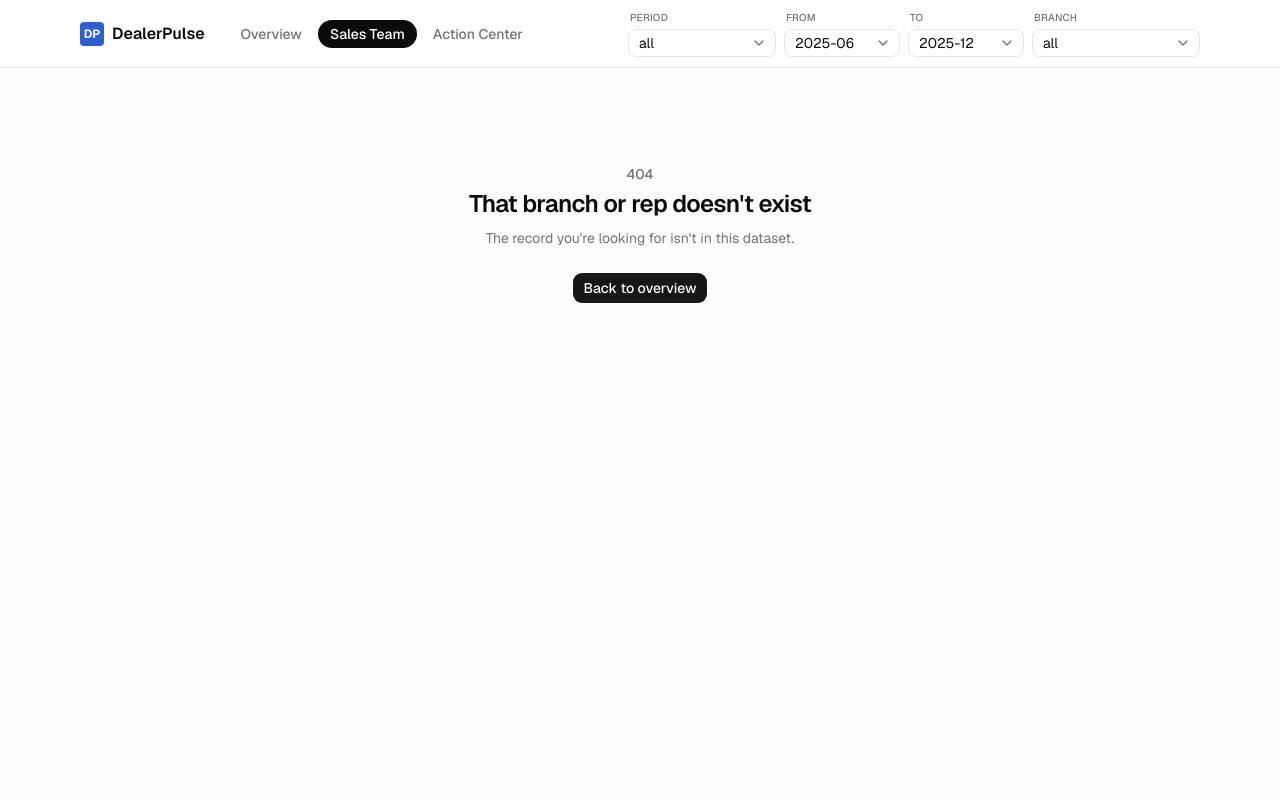
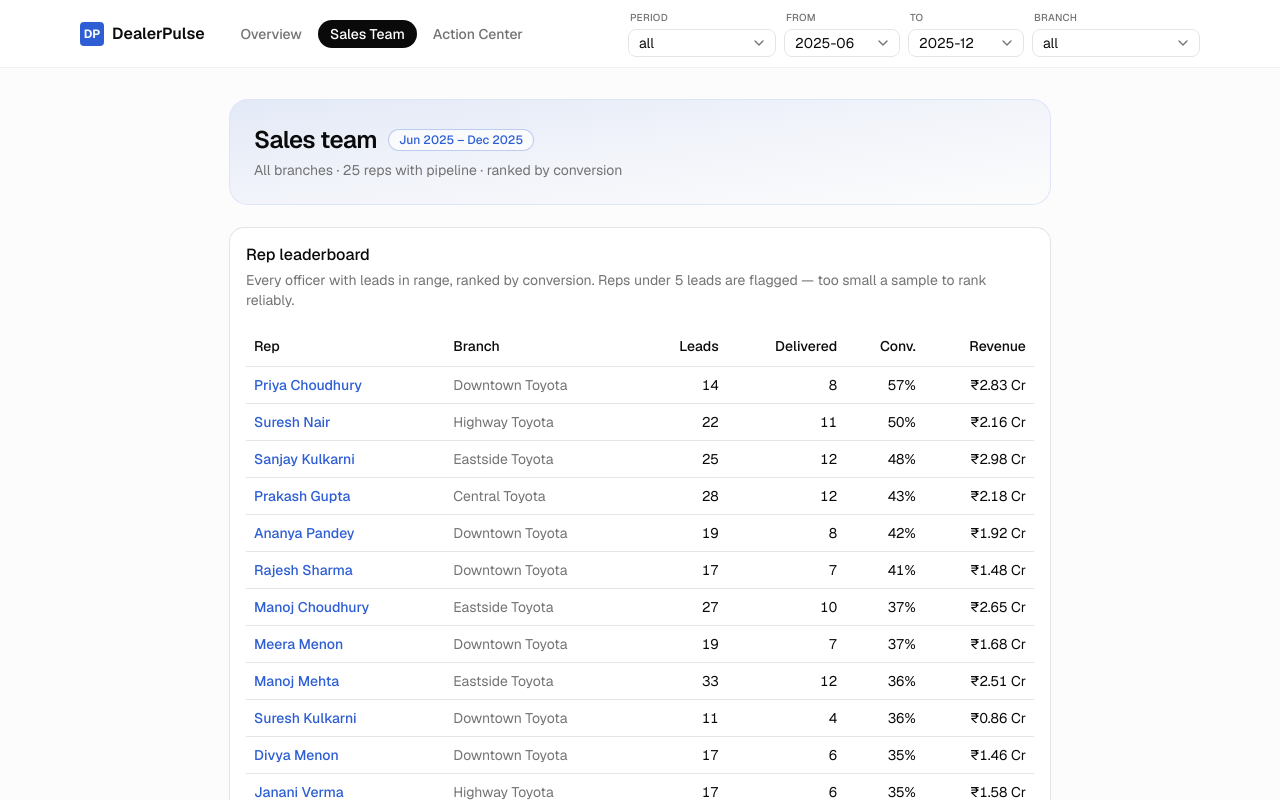
Before and after one commit to RedWaffle007/dealerpulse, a Next.js app in the folder dealerpulse/: page /reps in a window 1280 px wide. Before the commit this address had no page. Shown: the top 800 px of the page. Built offline with nearby package versions, Linux system fonts and the light colour scheme.

Commit message:
feat(insights): add company reps view, loss reason-by-stage matrix, model mix, and manager scorecard

```diff
--- a/dealerpulse/src/app/branches/[branchId]/page.tsx
+++ b/dealerpulse/src/app/branches/[branchId]/page.tsx
@@ -1,4 +1,3 @@
-import Link from "next/link";
 import { notFound } from "next/navigation";
 import { getDataset, getIndexes } from "@/lib/data";
 import {
@@ -7,6 +6,7 @@ import {
   funnel,
   lossAnalysis,
   sourceQuality,
+  modelConcentration,
   repLeaderboard,
   actionItems,
   velocity,
@@ -21,11 +21,17 @@ import {
 } from "@/lib/format";
 import type { Filter } from "@/lib/types";
 import { KpiCard, type KpiTone } from "@/components/dashboard/kpi-card";
+import { PageHero } from "@/components/layout/page-hero";
 import { AttainmentChart } from "@/components/charts/attainment-chart";
 import { FunnelBars } from "@/components/dashboard/funnel-bars";
 import { ActionList } from "@/components/dashboard/action-list";
 import { RepTable } from "@/components/dashboard/rep-table";
-import { LossByStage, SourceTable } from "@/components/dashboard/insight-tables";
+import {
+  LossByStage,
+  LossMatrix,
+  ModelConcentration,
+  SourceTable,
+} from "@/components/dashboard/insight-tables";
 import {
   Card,
   CardContent,
@@ -48,6 +54,9 @@ export default async function BranchPage(
   const idx = getIndexes();
   const branch = idx.branchById.get(branchId);
   if (!branch) notFound();
+  const manager = d.sales_reps.find(
+    (r) => r.branch_id === branchId && r.role === "branch_manager",
+  );
 
   const sp = await props.searchParams;
   const base = parseFilter(
@@ -65,6 +74,7 @@ export default async function BranchPage(
   const steps = funnel(d, f);
   const loss = lossAnalysis(d, f);
   const sources = sourceQuality(d, f);
+  const models = modelConcentration(d, f);
   const reps = repLeaderboard(d, idx, f);
   const actions = actionItems(d, idx, f);
   const v = velocity(d, f);
@@ -72,17 +82,20 @@ export default async function BranchPage(
 
   return (
     <main className="mx-auto max-w-6xl px-4 py-6 md:py-8">
-      <div className="mb-4 text-sm">
-        <Link href={`/?${qs}`} className="text-muted-foreground hover:text-foreground">
-          ← Overview
-        </Link>
-      </div>
-      <header className="mb-6">
-        <h1 className="text-2xl font-semibold tracking-tight">{branch.name}</h1>
-        <p className="text-muted-foreground text-sm">
-          {branch.city} · {formatMonth(base.from)} – {formatMonth(base.to)}
-        </p>
-      </header>
+      <PageHero
+        title={branch.name}
+        period={`${formatMonth(base.from)} – ${formatMonth(base.to)}`}
+        backHref={`/?${qs}`}
+        backLabel="Overview"
+      >
+        {branch.city}
+        {manager && (
+          <>
+            {" · "}Branch manager:{" "}
+            <span className="font-medium text-foreground">{manager.name}</span>
+          </>
+        )}
+      </PageHero>
 
       <section className="grid grid-cols-2 gap-3 md:grid-cols-3 lg:grid-cols-6">
         <KpiCard
@@ -130,7 +143,9 @@ export default async function BranchPage(
             <CardDescription>{actions.length} open leads flagged</CardDescription>
           </CardHeader>
           <CardContent>
-            <ActionList items={actions.slice(0, 6)} showBranch={false} />
+            <div className="max-h-[22rem] overflow-y-auto pr-1">
+              <ActionList items={actions} showBranch={false} />
+            </div>
           </CardContent>
         </Card>
       </div>
@@ -152,6 +167,31 @@ export default async function BranchPage(
           </CardHeader>
           <CardContent>
             <LossByStage loss={loss} />
+          </CardContent>
+        </Card>
+      </div>
+
+      <div className="mt-6 grid gap-6 lg:grid-cols-2">
+        <Card>
+          <CardHeader>
+            <CardTitle>Loss reasons by stage</CardTitle>
+            <CardDescription>
+              Cross-tab of why deals die and where — the hotspot names the fix
+            </CardDescription>
+          </CardHeader>
+          <CardContent>
+            <LossMatrix loss={loss} />
+          </CardContent>
+        </Card>
+        <Card>
+          <CardHeader>
+            <CardTitle>Revenue by model</CardTitle>
+            <CardDescription>
+              Where realized revenue concentrates across the line-up
+            </CardDescription>
+          </CardHeader>
+          <CardContent>
+            <ModelConcentration rows={models} />
           </CardContent>
         </Card>
       </div>
--- /dev/null
+++ b/dealerpulse/src/app/reps/page.tsx
@@ -0,0 +1,66 @@
+import { getDataset, getIndexes } from "@/lib/data";
+import { repLeaderboard } from "@/lib/metrics";
+import { parseFilter } from "@/lib/filter";
+import { formatMonth } from "@/lib/format";
+import type { Filter } from "@/lib/types";
+import { PageHero } from "@/components/layout/page-hero";
+import { RepTable } from "@/components/dashboard/rep-table";
+import {
+  Card,
+  CardContent,
+  CardDescription,
+  CardHeader,
+  CardTitle,
+} from "@/components/ui/card";
+
+/** Company-wide sales-officer leaderboard — every rep across all branches, one screen. */
+export default async function RepsIndexPage(props: PageProps<"/reps">) {
+  const d = getDataset();
+  const idx = getIndexes();
+  const sp = await props.searchParams;
+  const base = parseFilter(
+    {
+      from: typeof sp.from === "string" ? sp.from : undefined,
+      to: typeof sp.to === "string" ? sp.to : undefined,
+      branch: typeof sp.branch === "string" ? sp.branch : undefined,
+    },
+    idx.months,
+  );
+  const f: Filter = { months: base.months, branchId: base.branchId };
+  const qs = new URLSearchParams({ from: base.from, to: base.to }).toString();
+
+  const reps = repLeaderboard(d, idx, f);
+
+  return (
+    <main className="mx-auto max-w-6xl px-4 py-6 md:py-8">
+      <PageHero
+        title="Sales team"
+        period={`${formatMonth(base.from)} – ${formatMonth(base.to)}`}
+      >
+        {base.branchId
+          ? idx.branchById.get(base.branchId)?.name
+          : "All branches"}{" "}
+        · {reps.length} reps with pipeline · ranked by conversion
+      </PageHero>
+
+      <Card>
+        <CardHeader>
+          <CardTitle>Rep leaderboard</CardTitle>
+          <CardDescription>
+            Every officer with leads in range, ranked by conversion. Reps under 5
+            leads are flagged — too small a sample to rank reliably.
+          </CardDescription>
+        </CardHeader>
+        <CardContent>
+          <RepTable rows={reps} qs={qs} showBranch />
+        </CardContent>
+      </Card>
+
+      <p className="mt-6 text-xs text-muted-foreground">
+        Branch managers don&apos;t carry individual pipeline in this dataset —
+        their accountability unit is the branch, so a manager&apos;s scorecard is
+        their branch page.
+      </p>
+    </main>
+  );
+}
--- a/dealerpulse/src/components/dashboard/insight-tables.tsx
+++ b/dealerpulse/src/components/dashboard/insight-tables.tsx
@@ -1,5 +1,5 @@
-import type { LossAnalysis, SourceRow } from "@/lib/metrics";
-import { formatCrore, formatINR, formatPct, stageLabel } from "@/lib/format";
+import type { LossAnalysis, ModelRow, SourceRow } from "@/lib/metrics";
+import { formatCrore, formatINR, formatInt, formatPct, stageLabel } from "@/lib/format";
 import {
   Table,
   TableBody,
@@ -41,6 +41,100 @@ export function LossByStage({ loss }: { loss: LossAnalysis }) {
   );
 }
 
+/** Reason × stage cross-tab: which reason kills deals at which stage. */
+export function LossMatrix({ loss }: { loss: LossAnalysis }) {
+  const { stages, rows } = loss.matrix;
+  if (rows.length === 0) {
+    return (
+      <p className="text-muted-foreground py-6 text-center text-sm">
+        No lost leads in this view.
+      </p>
+    );
+  }
+  // Peak single cell drives the red-tint intensity, so the hotspot pops.
+  const peak = Math.max(
+    1,
+    ...rows.flatMap((r) => stages.map((s) => r.cells[s] ?? 0)),
+  );
+  return (
+    <div className="overflow-x-auto">
+      <Table>
+        <TableHeader>
+          <TableRow>
+            <TableHead>Reason</TableHead>
+            {stages.map((s) => (
+              <TableHead key={s} className="text-right">
+                {stageLabel(s)}
+              </TableHead>
+            ))}
+            <TableHead className="text-right">Total</TableHead>
+          </TableRow>
+        </TableHeader>
+        <TableBody>
+          {rows.map((r) => (
+            <TableRow key={r.reason}>
+              <TableCell className="font-medium">{r.reason}</TableCell>
+              {stages.map((s) => {
+                const c = r.cells[s] ?? 0;
+                return (
+                  <TableCell
+                    key={s}
+                    className="text-right tabular-nums"
+                    style={
+                      c > 0
+                        ? { background: `color-mix(in oklch, var(--destructive) ${Math.round((c / peak) * 55)}%, transparent)` }
+                        : undefined
+                    }
+                  >
+                    {c > 0 ? c : <span className="text-muted-foreground/40">·</span>}
+                  </TableCell>
+                );
+              })}
+              <TableCell className="text-right font-medium tabular-nums">
+                {r.total}
+              </TableCell>
+            </TableRow>
+          ))}
+        </TableBody>
+      </Table>
+    </div>
+  );
+}
+
+/** Revenue concentration by model, as share bars (top models pay the bills). */
+export function ModelConcentration({ rows }: { rows: ModelRow[] }) {
+  const shown = rows.slice(0, 8);
+  const max = shown[0]?.sharePct || 1;
+  if (shown.length === 0) {
+    return (
+      <p className="text-muted-foreground py-6 text-center text-sm">
+        No delivered revenue in this view.
+      </p>
+    );
+  }
+  return (
+    <div className="space-y-2.5">
+      {shown.map((m) => (
+        <div key={m.model}>
+          <div className="flex items-center justify-between text-xs">
+            <span className="font-medium">{m.model}</span>
+            <span className="tabular-nums text-muted-foreground">
+              {formatCrore(m.revenue)} · {formatPct(m.sharePct, 0)} ·{" "}
+              {formatInt(m.delivered)} sold
+            </span>
+          </div>
+          <div className="mt-1 h-2.5 rounded-full bg-muted">
+            <div
+              className="h-2.5 rounded-full bg-gradient-to-r from-brand to-brand/60"
+              style={{ width: `${(100 * m.sharePct) / max}%` }}
+            />
+          </div>
+        </div>
+      ))}
+    </div>
+  );
+}
+
 /** Lead-source quality, value-weighted (revenue per lead). */
 export function SourceTable({ rows }: { rows: SourceRow[] }) {
   return (
--- a/dealerpulse/src/components/dashboard/rep-table.tsx
+++ b/dealerpulse/src/components/dashboard/rep-table.tsx
@@ -12,12 +12,21 @@ import {
 import { Badge } from "@/components/ui/badge";
 
 /** Rep leaderboard with a minimum-sample guardrail (<5 leads flagged). */
-export function RepTable({ rows, qs }: { rows: RepRow[]; qs?: string }) {
+export function RepTable({
+  rows,
+  qs,
+  showBranch = false,
+}: {
+  rows: RepRow[];
+  qs?: string;
+  showBranch?: boolean;
+}) {
   return (
     <Table>
       <TableHeader>
         <TableRow>
           <TableHead>Rep</TableHead>
+          {showBranch && <TableHead>Branch</TableHead>}
           <TableHead className="text-right">Leads</TableHead>
           <TableHead className="text-right">Delivered</TableHead>
           <TableHead className="text-right">Conv.</TableHead>
@@ -30,7 +39,7 @@ export function RepTable({ rows, qs }: { rows: RepRow[]; qs?: string }) {
             <TableCell>
               <Link
                 href={`/reps/${r.repId}${qs ? `?${qs}` : ""}`}
-                className="font-medium hover:underline"
+                className="font-medium text-brand hover:underline"
               >
                 {r.name}
               </Link>{" "}
@@ -45,6 +54,11 @@ export function RepTable({ rows, qs }: { rows: RepRow[]; qs?: string }) {
                 </Badge>
               )}
             </TableCell>
+            {showBranch && (
+              <TableCell className="text-muted-foreground">
+                {r.branchName}
+              </TableCell>
+            )}
             <TableCell className="text-right tabular-nums">{r.leads}</TableCell>
             <TableCell className="text-right tabular-nums">{r.delivered}</TableCell>
             <TableCell className="text-right tabular-nums">
--- a/dealerpulse/src/lib/metrics.ts
+++ b/dealerpulse/src/lib/metrics.ts
@@ -287,6 +287,11 @@ export function funnel(d: Dataset, f: Filter): FunnelStep[] {
 export type LossAnalysis = {
   byStage: { stage: string; count: number; value: number }[];
   reasons: { reason: string; count: number }[];
+  /** reason × stage cross-tab: which reason kills deals at which stage. */
+  matrix: {
+    stages: string[];
+    rows: { reason: string; total: number; cells: Record<string, number> }[];
+  };
   totalLost: number;
   totalLostValue: number;
 };
@@ -296,13 +301,25 @@ export function lossAnalysis(d: Dataset, f: Filter): LossAnalysis {
   const stageCount: Record<string, number> = {};
   const stageValue: Record<string, number> = {};
   const reasonCount: Record<string, number> = {};
+  // reason -> stage -> count, for the cross-tab.
+  const cross: Record<string, Record<string, number>> = {};
+  const stagesSeen = new Set<string>();
   for (const l of lost) {
     const s = stageBeforeLost(l);
     stageCount[s] = (stageCount[s] ?? 0) + 1;
     stageValue[s] = (stageValue[s] ?? 0) + l.deal_value;
     const reason = l.lost_reason ?? "Unknown"; // anomaly disclosure, never dropped
     reasonCount[reason] = (reasonCount[reason] ?? 0) + 1;
+    stagesSeen.add(s);
+    (cross[reason] ??= {})[s] = (cross[reason][s] ?? 0) + 1;
   }
+
+  // Order stages by the funnel; reasons by total losses (desc).
+  const stages = STAGES.filter((s) => stagesSeen.has(s));
+  const matrixRows = Object.entries(reasonCount)
+    .map(([reason, total]) => ({ reason, total, cells: cross[reason] ?? {} }))
+    .sort((a, b) => b.total - a.total);
+
   return {
     byStage: Object.keys(stageCount)
       .map((stage) => ({
@@ -314,6 +331,7 @@ export function lossAnalysis(d: Dataset, f: Filter): LossAnalysis {
     reasons: Object.entries(reasonCount)
       .map(([reason, count]) => ({ reason, count }))
       .sort((a, b) => b.count - a.count),
+    matrix: { stages, rows: matrixRows },
     totalLost: lost.length,
     totalLostValue: lost.reduce((s, l) => s + l.deal_value, 0),
   };
@@ -351,6 +369,40 @@ export function sourceQuality(d: Dataset, f: Filter): SourceRow[] {
       revenuePerLead: e.leads ? e.rev / e.leads : 0,
     }))
     .sort((a, b) => b.revenuePerLead - a.revenuePerLead);
+}
+
+// ---- model revenue concentration -------------------------------------------
+
+export type ModelRow = {
+  model: string;
+  leads: number;
+  delivered: number;
+  revenue: number;
+  sharePct: number; // share of realized revenue in scope
+};
+
+/** Revenue concentration by model — which cars actually pay the bills. */
+export function modelConcentration(d: Dataset, f: Filter): ModelRow[] {
+  const map = new Map<string, { leads: number; delivered: number; rev: number }>();
+  for (const l of scopedLeads(d, f)) {
+    const e = map.get(l.model_interested) ?? { leads: 0, delivered: 0, rev: 0 };
+    e.leads += 1;
+    if (l.status === "delivered") {
+      e.delivered += 1;
+      e.rev += l.deal_value;
+    }
+    map.set(l.model_interested, e);
+  }
+  const total = [...map.values()].reduce((s, e) => s + e.rev, 0) || 1;
+  return [...map.entries()]
+    .map(([model, e]) => ({
+      model,
+      leads: e.leads,
+      delivered: e.delivered,
+      revenue: e.rev,
+      sharePct: (100 * e.rev) / total,
+    }))
+    .sort((a, b) => b.revenue - a.revenue);
 }
 
 // ---- velocity ---------------------------------------------------------------
```
Also changed, not shown: 1 other file (tests, documents, lock files or other folders).
